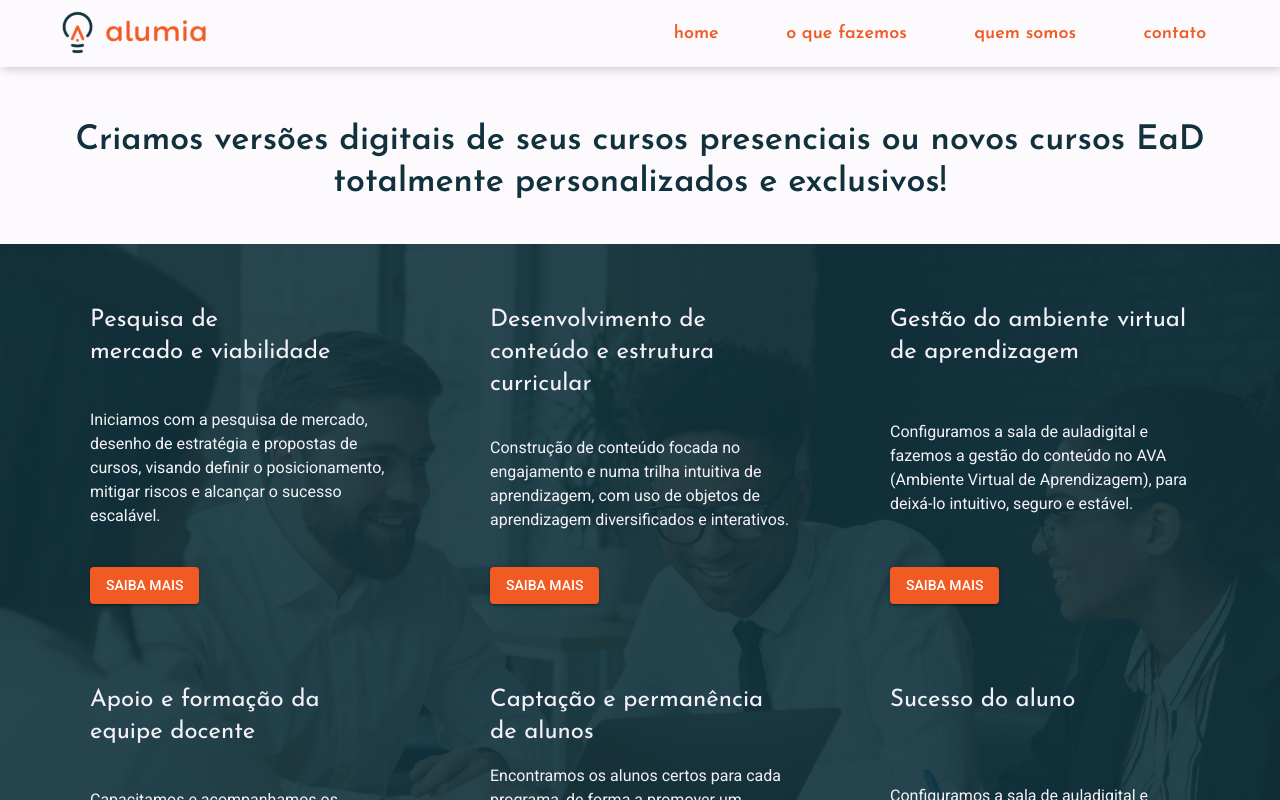
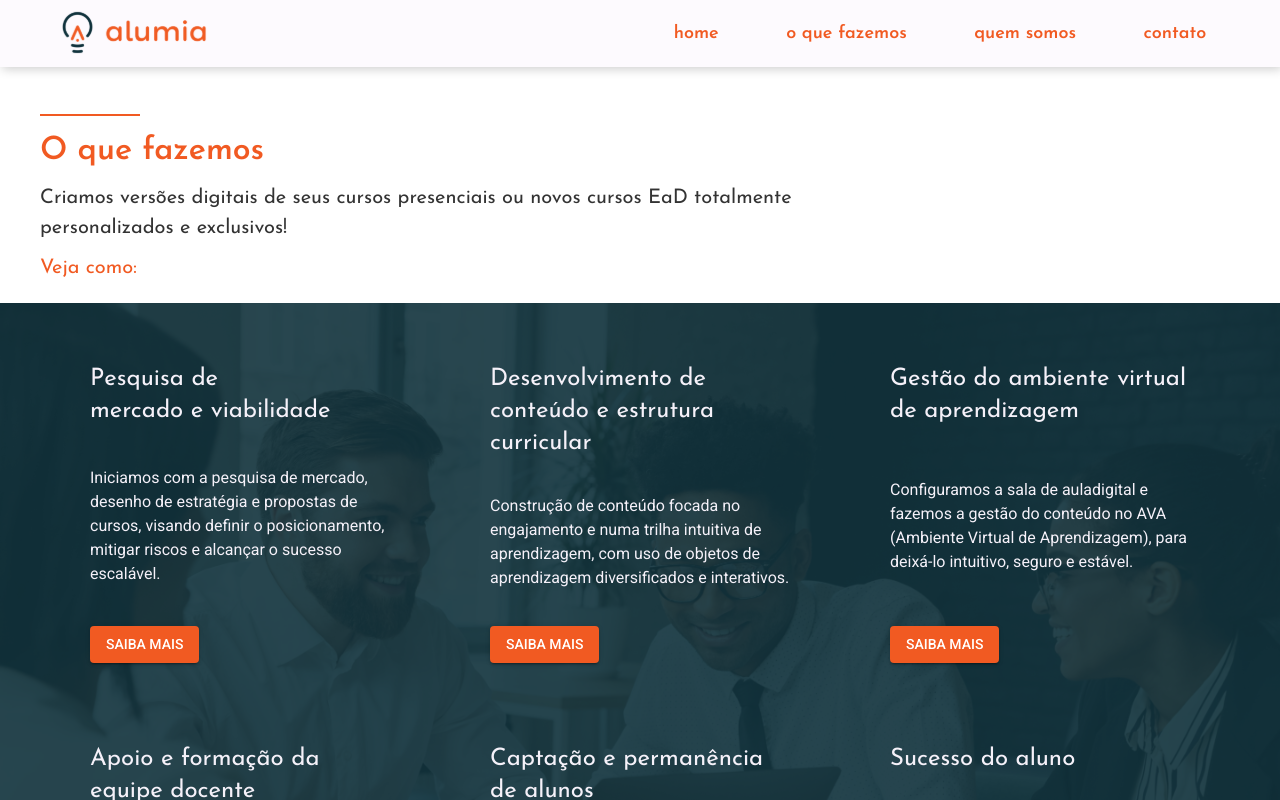
Before and after one commit to AlumiaOPM/alumia.online, a Next.js app: page /o-que-fazemos in a window 1280 px wide. Shown: the top 800 px of the page. Built offline with nearby package versions, Linux system fonts and the light colour scheme.

Commit message:
Changing so-que-fazemos section layout

```diff
--- a/components/CriamosVersoesDigitais/index.jsx
+++ b/components/CriamosVersoesDigitais/index.jsx
@@ -10,8 +10,14 @@ export default function CriamosVersoesDigitais() {
     <div className={styles.criamosVersoesDigitais}>
       <Container>
         <div className={styles.text}>
-          <Typography component="h4" variant="h4">
+          <Typography component="h5" variant="h5" color="primary">
+            O que fazemos
+          </Typography>
+          <Typography component="h6">
             Criamos versões digitais de seus cursos presenciais ou novos cursos EaD totalmente personalizados e exclusivos!
+          </Typography>
+          <Typography component="h6">
+            Veja como:
           </Typography>
         </div>
       </Container>
--- a/components/CriamosVersoesDigitais/index.module.css
+++ b/components/CriamosVersoesDigitais/index.module.css
@@ -1,20 +1,41 @@
 .criamosVersoesDigitais {
-  padding: 120px 0px 40px 0px;
-  text-align: center;
-  background: #FDFAFE;
+  padding-top: 100px;
 }
 
-.criamosVersoesDigitais h4 {
-  color: #11323c;
+.criamosVersoesDigitais p {
+  font-family: "Roboto";
+  margin: 10px 0px;
+  color: #333;
+}
+
+.criamosVersoesDigitais h5 {
   font-weight: 600;
+  font-size: 2rem;
+}
+
+.criamosVersoesDigitais h5:before {
+  content: '';
+  width: 100px;
+  height: 2px;
+  background: #F15A22;
+  display: block;
+  margin: 14px 0px;
+}
+
+.criamosVersoesDigitais h6 {
+  font-size: 20px;
+  color: #333;
+  padding-right: 30%;
+  margin: 10px auto;
+}
+
+.criamosVersoesDigitais h6:last-child {
+  color: #F15A22;
+  margin-bottom: 20px;
 }
 
 @media screen and (max-width: 767px){
-  .criamosVersoesDigitais h4 {
-    font-size: 1.6rem;
-  }
-
-  .text {
-    padding: 10px;
+  .criamosVersoesDigitais {
+    padding: 100px 10px 0px 10px;
   }
 }
--- a/components/SobreAAlumia/index.module.css
+++ b/components/SobreAAlumia/index.module.css
@@ -19,7 +19,7 @@
   height: 2px;
   background: #F15A22;
   display: block;
-  margin: 20px 0px;
+  margin: 14px 0px;
 }
 
 @media screen and (max-width: 767px){
```
